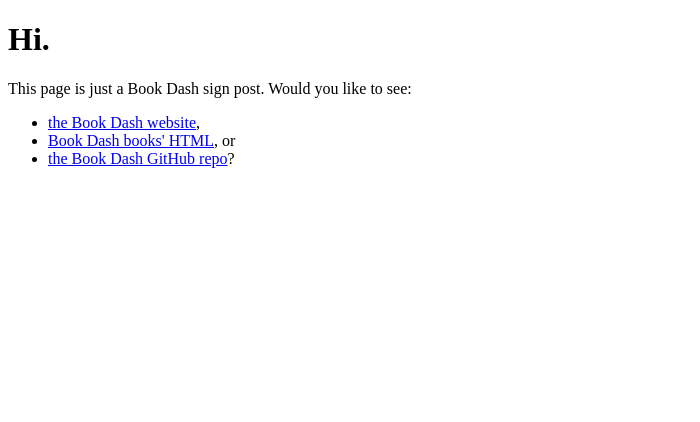
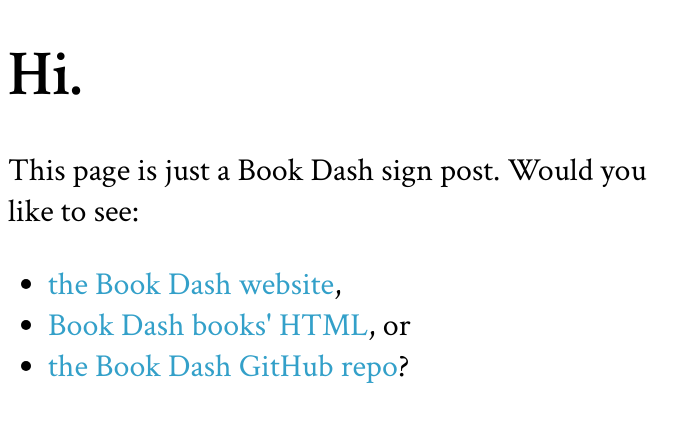
Before and after one commit to bookdash/bookdash.github.io, a plain HTML site: page index.html in a window 1280 px wide. Shown: the whole page, without its empty margins (0-700 px from the left). Drawn offline with Linux system fonts and the light colour scheme.

Commit message:
Link to CSS

```diff
--- a/index.html
+++ b/index.html
@@ -2,6 +2,7 @@
 <html>
 	<head>
 		<title>Book Dash</title>
+		<link rel="stylesheet" type="text/css" href="screen.css" />
 	</head>
 	<body>
 	<h1>Hi.</h1>
```
